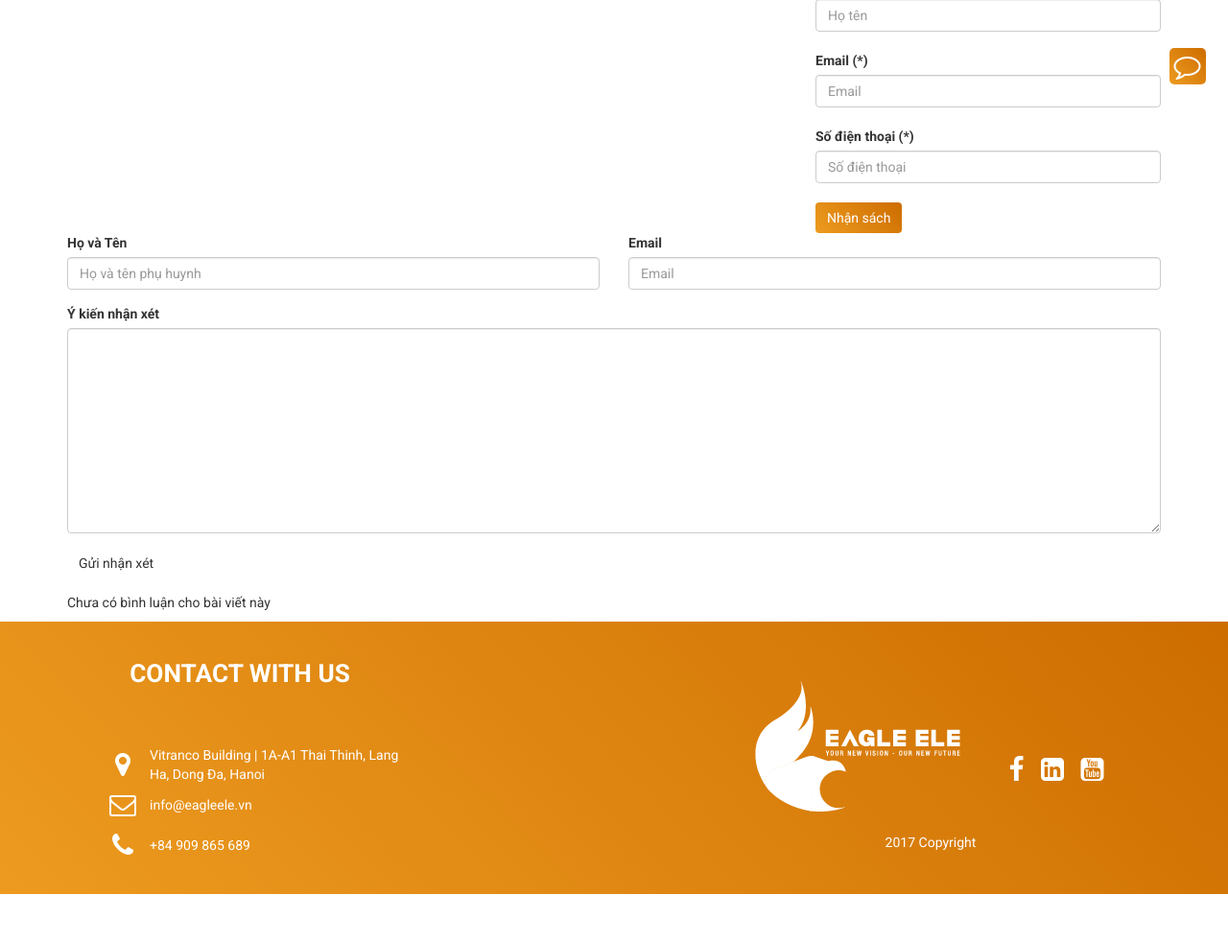
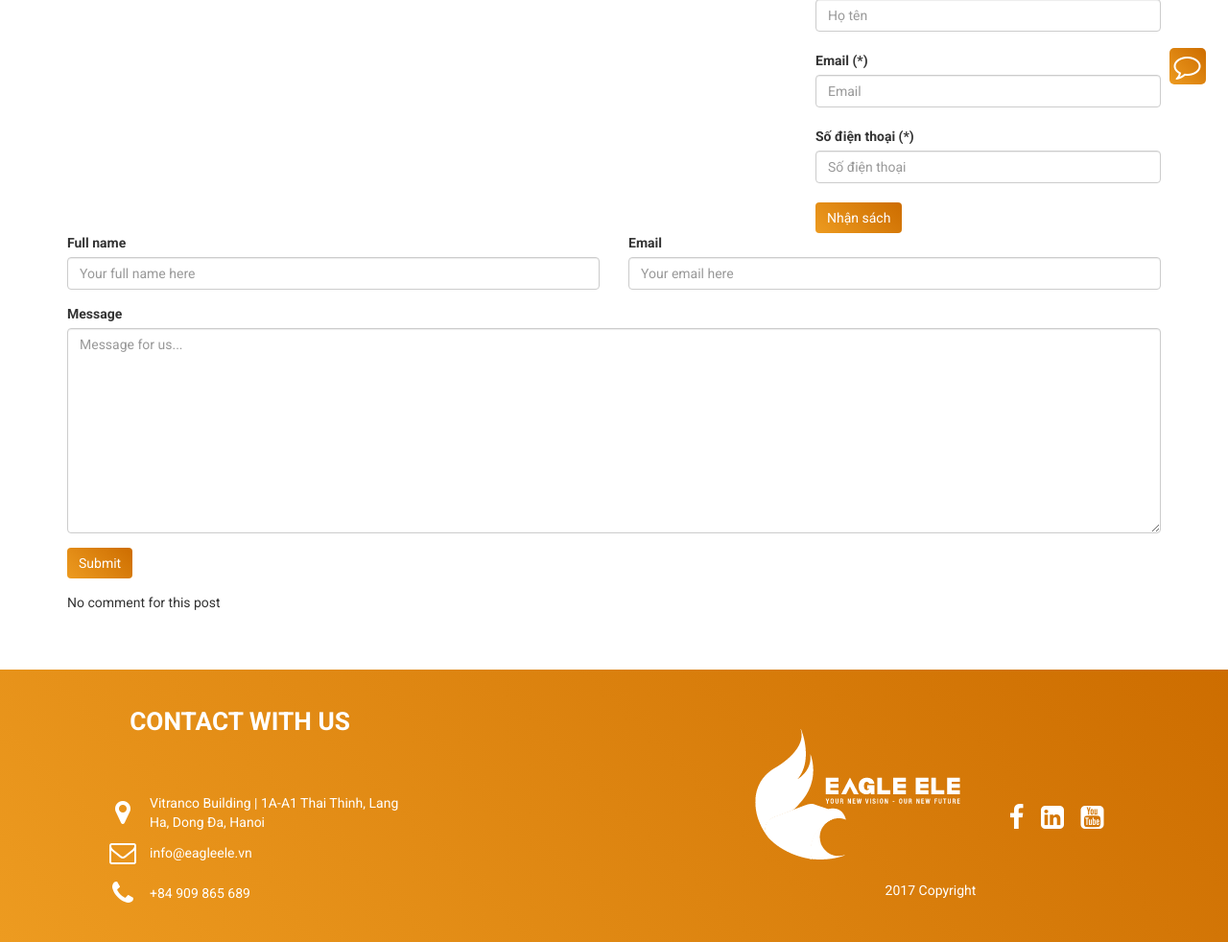
Before and after one commit to vinhan16sep/eagleele, a CodeIgniter app: page /eagleele/en/library/detail/ in a window 1280 px wide. Shown: the part 697-1679 px from the top of the page at 96% size. Before the commit the page ends 1629 px from the top, so only its background shows below. Run offline with CodeIgniter, Linux system fonts and the light colour scheme; data comes from the database, SQL or seed files in the repository; data that the repository does not hold is empty; some libraries are stand-ins or nearby versions.

Commit message:
fix bug H

```diff
--- a/application/language/english/english_lang.php
+++ b/application/language/english/english_lang.php
@@ -164,3 +164,13 @@ $lang['library_video'] = 'Video';
 $lang['library_image'] = 'Images';
 $lang['library_study'] = 'Lessons';
 $lang['library_share'] = 'Share';
+
+//Comments
+$lang['comment_name'] = 'Full name';
+$lang['comment_message'] = 'Message';
+$lang['comment_placeholder_name'] = 'Your full name here';
+$lang['comment_placeholder_message'] = 'Message for us...';
+$lang['comment_placeholder_email'] = 'Your email here';
+$lang['comment_submit'] = 'Submit';
+$lang['comment_seemore'] = 'See more comments';
+$lang['comment_nocomment'] = 'No comment for this post';
--- a/application/views/detail_library_view.php
+++ b/application/views/detail_library_view.php
@@ -42,8 +42,8 @@
             <div class="row">
                 <div class="form-group col-md-6 col-sm-6 col-xs-12">
                     <?php
-                    echo form_label('Họ và Tên', 'name');
-                    echo form_input('name', set_value('name'), 'class="form-control" id="name" placeholder="Họ và tên phụ huynh"');
+                    echo form_label( $this->lang->line('comment_name'), 'name');
+                    echo form_input('name', set_value('name'), 'class="form-control" id="name" placeholder="' . $this->lang->line('comment_placeholder_name') . '"');
                     ?>
                     <span class="name_error" style="color: red"></span>
                 </div>
@@ -51,21 +51,21 @@
                     <?php
                     echo form_label('Email', 'email');
                     // echo form_error('email');
-                    echo form_input('email', set_value('email'), 'class="form-control" id="email" placeholder="Email"');
+                    echo form_input('email', set_value('email'), 'class="form-control" id="email" placeholder="' . $this->lang->line('comment_placeholder_email') . '"');
                     ?>
                     <span class="email_error" style="color: red"></span>
                 </div>
                 <div class="form-group col-md-12 col-sm-12 col-xs-12">
                     <?php
-                    echo form_label('Ý kiến nhận xét', 'content');
-                    echo form_textarea('content', set_value('content'), 'class="form-control" rows="5" id="content"');
+                    echo form_label( $this->lang->line('comment_message'), 'content');
+                    echo form_textarea('content', set_value('content'), 'class="form-control" rows="5" id="content" placeholder="' . $this->lang->line('comment_placeholder_message') . '"');
                     ?>
                     <span class="content_error" style="color: red"></span>
                 </div>
                 <div class="form-group col-md-12 col-sm-12 col-xs-12">
                     <input type="hidden" name="category" value="<?php echo $category ?>" id="category">
                     <input type="hidden" name="id" value="<?php echo $library['id'] ?>" id="id">
-                    <?php echo form_submit('submit', 'Gửi nhận xét', 'class="btn btn-primary hvr-icon-forward submit-comment"'); ?>
+                    <?php echo form_submit('submit',  $this->lang->line('comment_submit'), 'class="btn btn-fill submit-comment"'); ?>
                 </div>
             </div>
             <?php echo form_close(); ?>
@@ -76,7 +76,7 @@
                 <?php foreach ($comment as $value): ?>
                     <div class="media cmt">
                         <div class="media-left">
-                            <img class="media-object" src="<?php echo site_url('assets/public/img/comment_ava.png') ?>" alt="Comment Avatar" width="64">
+                            <img class="media-object" src="<?php echo site_url('assets/public/img/comment_ava.png') ?>" alt="Comment Avatar">
                         </div>
                         <div class="media-body">
                             <h3 class="media-heading" style="color: #f4aa1c"><?php echo $value['name'] ?></h3>
@@ -87,14 +87,14 @@
                 <?php endforeach; ?>
             <?php else: ?>
                 <div class="media cmt">
-                    <p class="cmt_error">Chưa có bình luận cho bài viết này</p>
+                    <p class="cmt_error"><?php echo $this->lang->line('comment_nocomment') ?></p>
                 </div>
             <?php endif ?>
         </div>
         <?php if ($total_comment > 5): ?>
         <div id="comment_readmore">
             <input type="hidden" name="count-comment" id="count-comment" value="<?php echo $total_comment ?>">
-            <button class="btn btn-primary btn-sm center-block" type="submit">Xem thêm bình luận</button>
+            <button class="btn btn-fill btn-sm center-block" type="submit"><?php echo $this->lang->line('comment_seemore') ?></button>
         </div>
         <?php endif ?>
 
--- a/application/views/templates/public_parts/master_footer_view.php
+++ b/application/views/templates/public_parts/master_footer_view.php
@@ -68,7 +68,7 @@
 </body>
 <script>
     <?php if($show_intro_popup == 1): ?>
-        $('#introModal').modal('show');
+        //$('#introModal').modal('show');
     <?php endif; ?>
 
     $(function () {
--- a/assets/public/css/style.css
+++ b/assets/public/css/style.css
@@ -121,6 +121,10 @@ a:hover{
 =========== RESTYLE ALL ARTICLES ===========
 
  */
+
+article{
+	margin-bottom: 30px;
+}
 
 article img {
 	max-width: 100% !important;
@@ -275,6 +279,7 @@ nav ul > li > ul > li:last-of-type{
 .main-content{
 	margin-top: 30px;
 	min-height: 700px;
+	padding-bottom: 50px;
 }
 
 .slide{
@@ -533,6 +538,10 @@ label.quote{
 	max-height: 800px;
 }
 
+#comment_readmore{
+	margin-bottom: 30px;
+}
+
 /*
 
 =========== FOOTER ===========
```
Also changed, not shown: application/language/vietnamese/vietnamese_lang.php (+9 -1 lines), application/views/detail_advice_view.php (+35 -35 lines), application/views/detail_article_view.php (+9 -9 lines).
